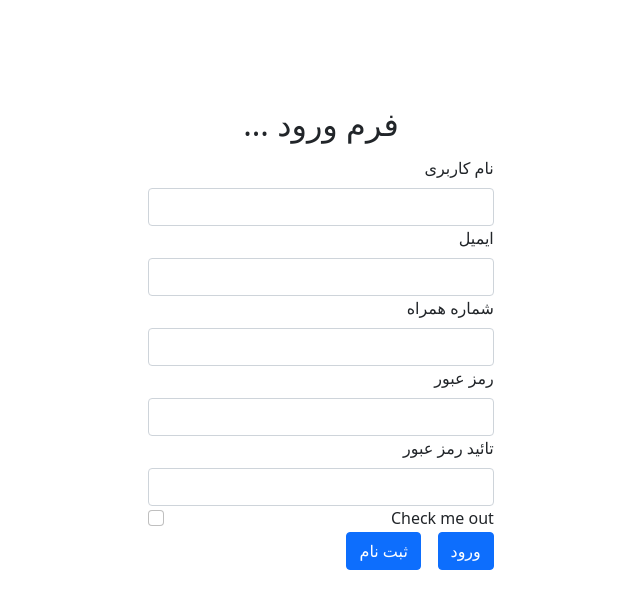
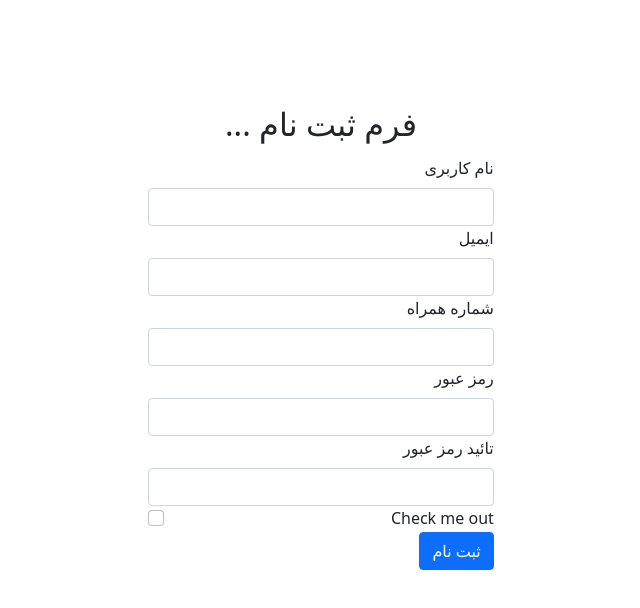
Before and after one commit to arastooghodsi/LoginRegister, an Angular app: page / in a window 1280 px wide. Shown: the top 608 px of the page, without its empty margins (319-959 px from the left). Built offline with nearby package versions, Linux system fonts and the light colour scheme.

Commit message:
video number 31 foad

```diff
--- a/src/app/app.component.html
+++ b/src/app/app.component.html
@@ -1,5 +1,5 @@
 <div class = "body">
-  <app-login></app-login>
+  <app-register></app-register>
 </div>
 
 
--- a/src/app/register/register.component.css
+++ b/src/app/register/register.component.css
@@ -0,0 +1,5 @@
+.login-body {
+    width: 30%;
+    margin-top: 100px;
+    margin-right: 35%;
+}
--- a/src/app/register/register.component.html
+++ b/src/app/register/register.component.html
@@ -1 +1,72 @@
-<p>register works!</p>
+<div class="login-body">
+    <form (ngSubmit)="onSubmit(f)" #f="ngForm">
+        <legend style="text-align: center;font-size: 32px;">فرم ثبت نام ...</legend>
+        <div class="form-froup">
+            <label for="" class="form-label">نام کاربری</label>
+            <input
+                type="name"
+                class="form-control"
+                id="userName"
+                ngModel
+                name="username"
+                >
+        </div>
+        <div class="form-froup">
+            <label for="" class="form-label">ایمیل</label>
+            <input
+                type="email"
+                class="form-control"
+                id="email"
+                ngModel
+                name="email"
+                >
+        </div>
+        <div class="form-froup">
+            <label for="" class="form-label">شماره همراه</label>
+            <input
+                type="text"
+                class="form-control"
+                id="phoneNumber"
+                ngModel
+                name="phonenumber"
+                >
+        </div>
+        <div class="form-froup">
+          <label for="" class="form-label">رمز عبور</label>
+          <input
+                type="password"
+                class="form-control"
+                id="password"
+                ngModel
+                name="password"
+                >
+        </div>
+        <div class="form-froup">
+            <label for="" class="form-label">تائید رمز عبور</label>
+            <input
+                type="password"
+                class="form-control"
+                id="password"
+                ngModel
+                name="passwordconfirm"
+                >
+        </div>
+        <div class="form-froup">
+          <div class="form-check">
+            <input
+                class="form-check-input"
+                type="checkbox"
+                id="gridCheck"
+                ngModel
+                name="checkbox"
+                >
+            <label class="form-check-label" for="gridCheck">
+              Check me out
+            </label>
+          </div>
+        </div>
+        <div class="form-froup">
+          <button type="submit" class="btn btn-primary">ثبت نام</button>&nbsp;&nbsp;&nbsp;
+        </div>
+      </form>
+</div>
--- a/src/app/register/register.component.ts
+++ b/src/app/register/register.component.ts
@@ -1,4 +1,5 @@
 import { Component, OnInit } from '@angular/core';
+import { NgForm } from '@angular/forms';
 
 @Component({
   selector: 'app-register',
@@ -12,4 +13,8 @@ export class RegisterComponent implements OnInit {
   ngOnInit(): void {
   }
 
+  onSubmit(form: NgForm) {
+    console.log(form);
+  }
+
 }
```
